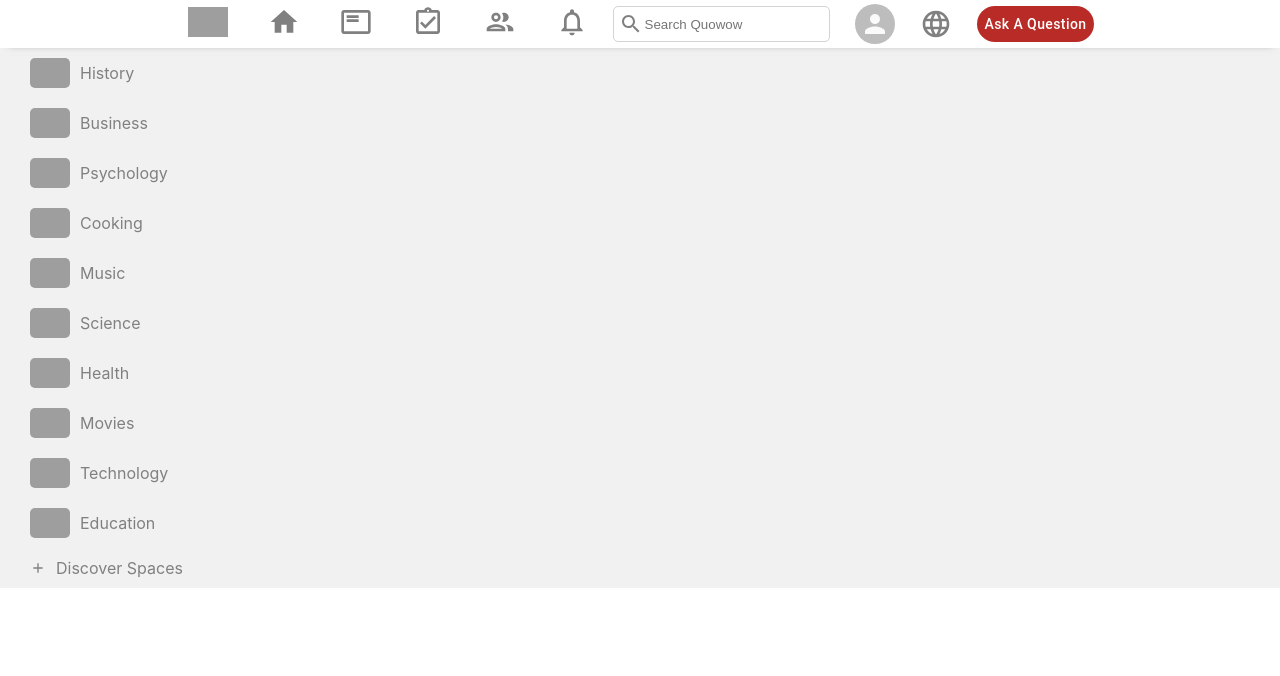
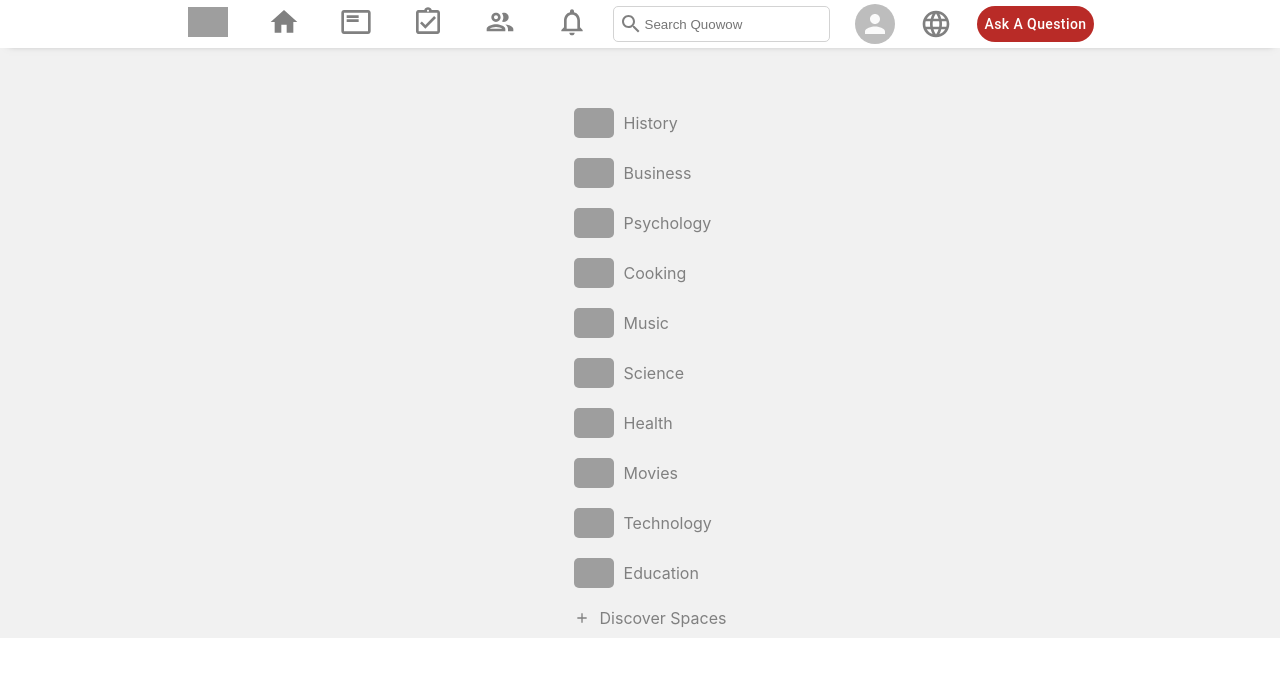
Before and after one commit to lewist13/Quowow, a React (Create React App) app in the folder quowow-app/: page / in a window 1280 px wide. Shown: the top 676 px of the page. Built offline with nearby package versions, Linux system fonts and the light colour scheme; grey boxes are pictures that could not be loaded.

Commit message:
updated quowow.css for feed

```diff
--- a/quowow-app/src/styles/Quowow.css
+++ b/quowow-app/src/styles/Quowow.css
@@ -0,0 +1,5 @@
+.quowow__content {
+  display: flex;
+  justify-content: center;
+  margin-top: 50px;
+}
```
